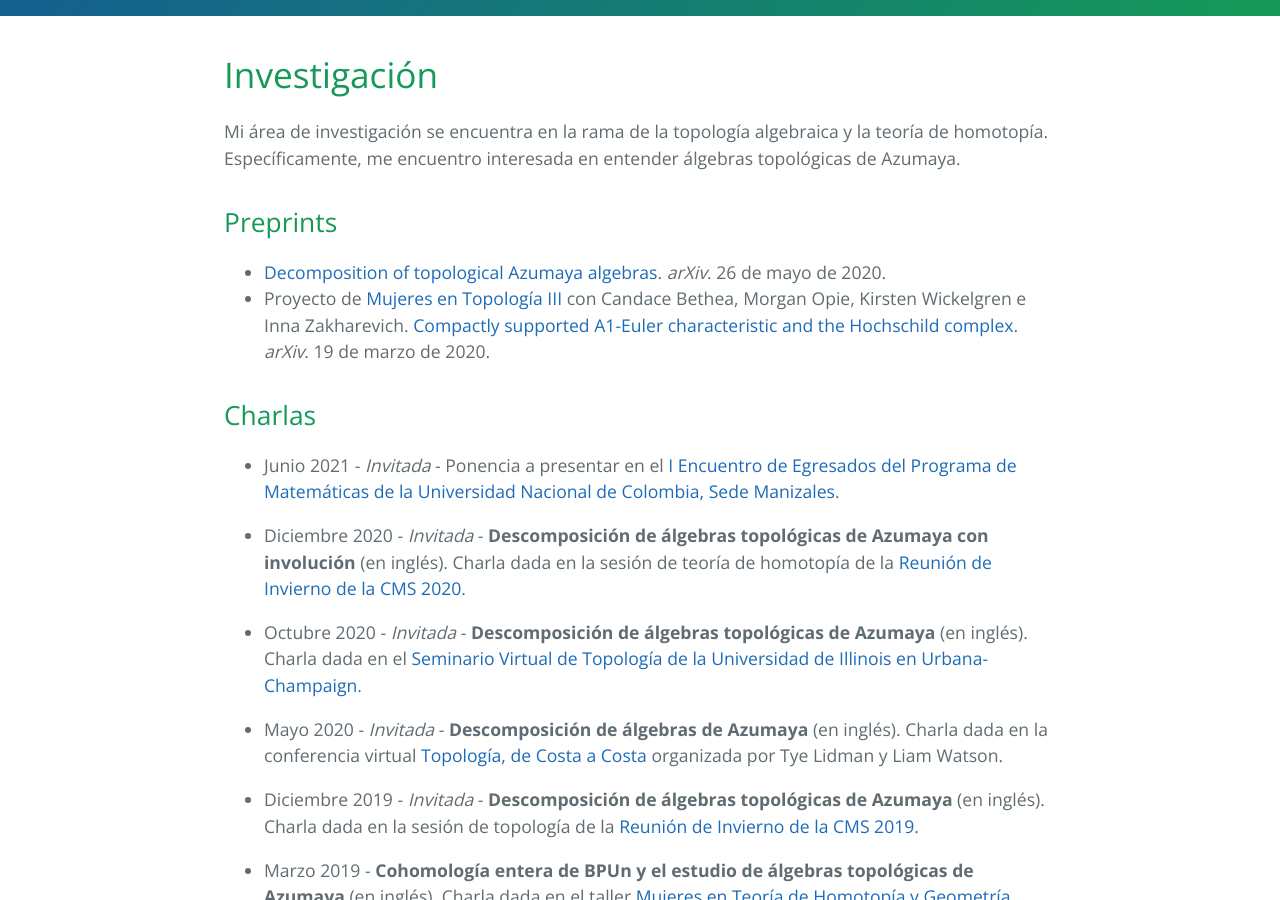
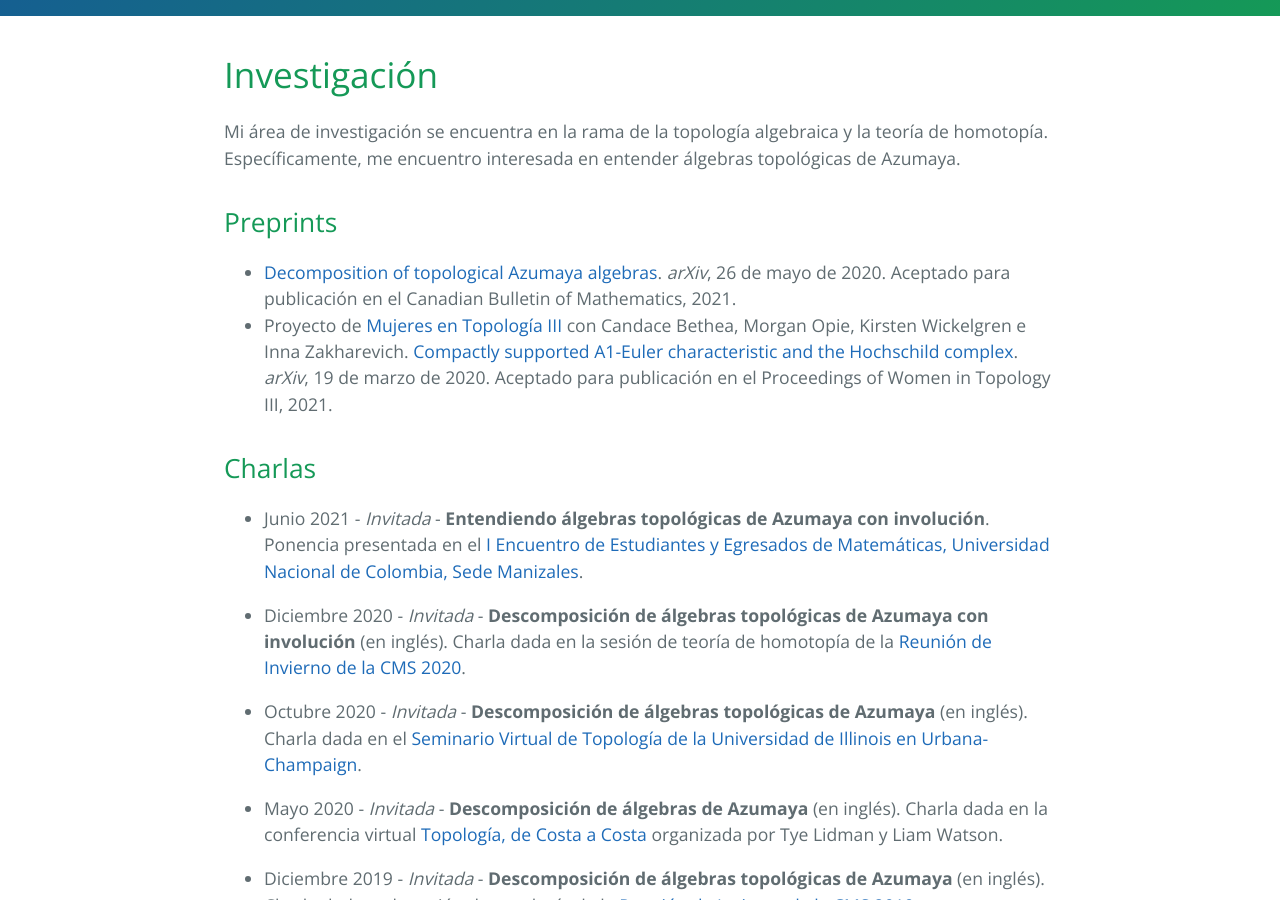
Before and after one commit to ninyam/paginapersonal, a Jekyll site: the page built from investigacion.md, in a window 1280 px wide and 900 px high, scrolled down 320 px. Built offline with Jekyll 4.4.1, drawn with Linux system fonts in a browser that asks for light colours.

Commit message:
Update investigacion.md

```diff
--- a/investigacion.md
+++ b/investigacion.md
@@ -9,11 +9,11 @@ permalink: /investigacion/
 Mi área de investigación se encuentra en la rama de la topología algebraica y la teoría de homotopía. Específicamente, me encuentro interesada en entender álgebras topológicas de Azumaya.
 
 ## Preprints
-* [Decomposition of topological Azumaya algebras](https://arxiv.org/abs/2005.13081). _arXiv_. 26 de mayo de 2020.
-* Proyecto de [Mujeres en Topología III](https://awmadvance.org/research-networks/wit/) con Candace Bethea, Morgan Opie, Kirsten Wickelgren e Inna Zakharevich. [Compactly supported A1-Euler characteristic and the Hochschild complex](https://arxiv.org/abs/2003.09457). _arXiv_. 19 de marzo de 2020.
+* [Decomposition of topological Azumaya algebras](https://arxiv.org/abs/2005.13081). _arXiv_, 26 de mayo de 2020. Aceptado para publicación en el Canadian Bulletin of Mathematics, 2021.
+* Proyecto de [Mujeres en Topología III](https://awmadvance.org/research-networks/wit/) con Candace Bethea, Morgan Opie, Kirsten Wickelgren e Inna Zakharevich. [Compactly supported A1-Euler characteristic and the Hochschild complex](https://arxiv.org/abs/2003.09457). _arXiv_, 19 de marzo de 2020. Aceptado para publicación en el Proceedings of Women in Topology III, 2021.
 
 ## Charlas
-* Junio 2021 - _Invitada_ - Ponencia a presentar en el [I Encuentro de Egresados del Programa de Matemáticas de la Universidad Nacional de Colombia, Sede Manizales](http://www.fcen.unal.edu.co/menu/departamentos/departamento-de-matematica-y-estadistica/).
+* Junio 2021 - _Invitada_ - **Entendiendo álgebras topológicas de Azumaya con involución**. Ponencia presentada en el [I Encuentro de Estudiantes y Egresados de Matemáticas, Universidad Nacional de Colombia, Sede Manizales](https://sites.google.com/view/egresadosunalman2021/).
 
 * Diciembre 2020 - _Invitada_ - **Descomposición de álgebras topológicas de Azumaya con involución** (en inglés). Charla dada en la sesión de teoría de homotopía de la [Reunión de Invierno de la CMS 2020](https://www2.cms.math.ca/Events/winter20/sessions_scientific#ht).
 
```
